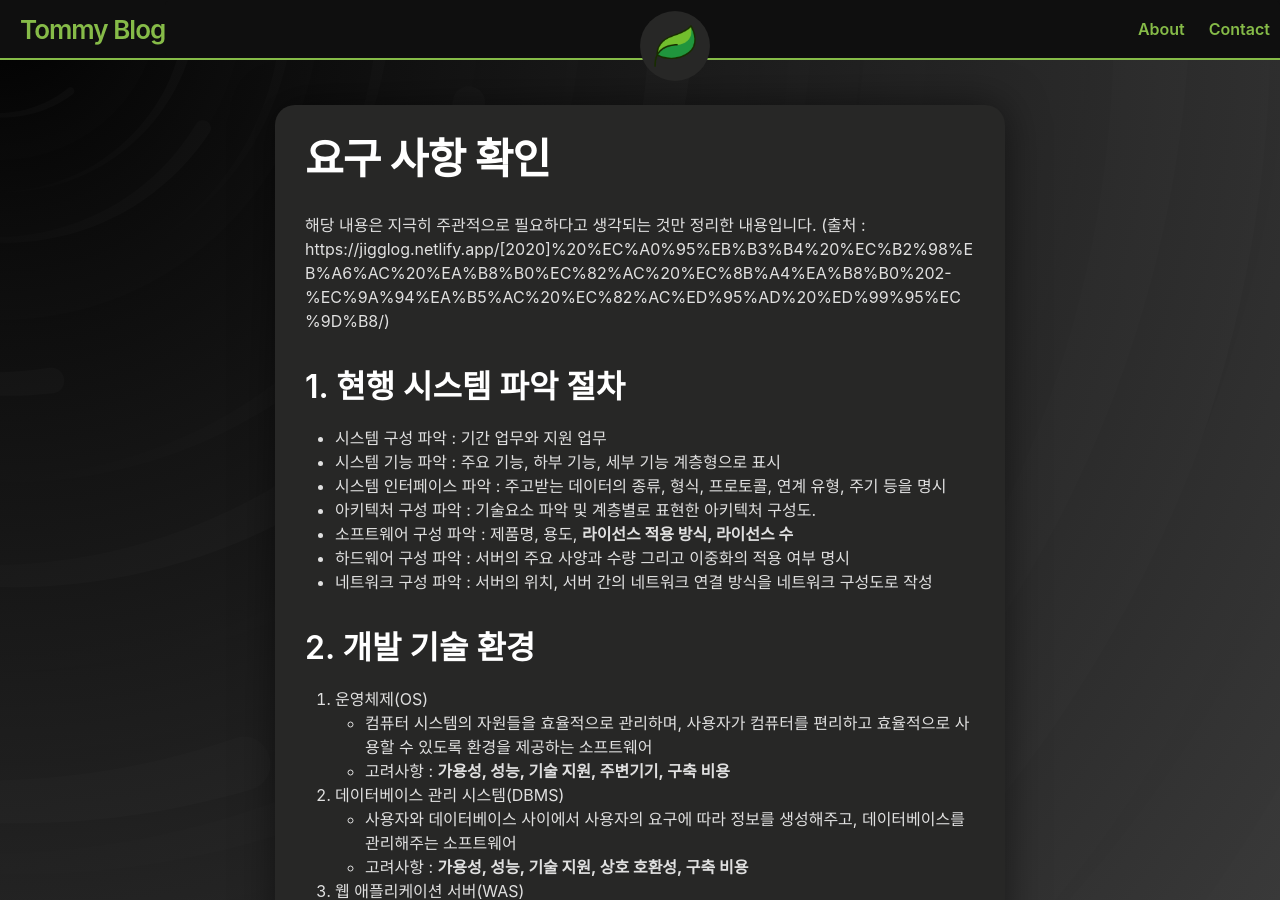
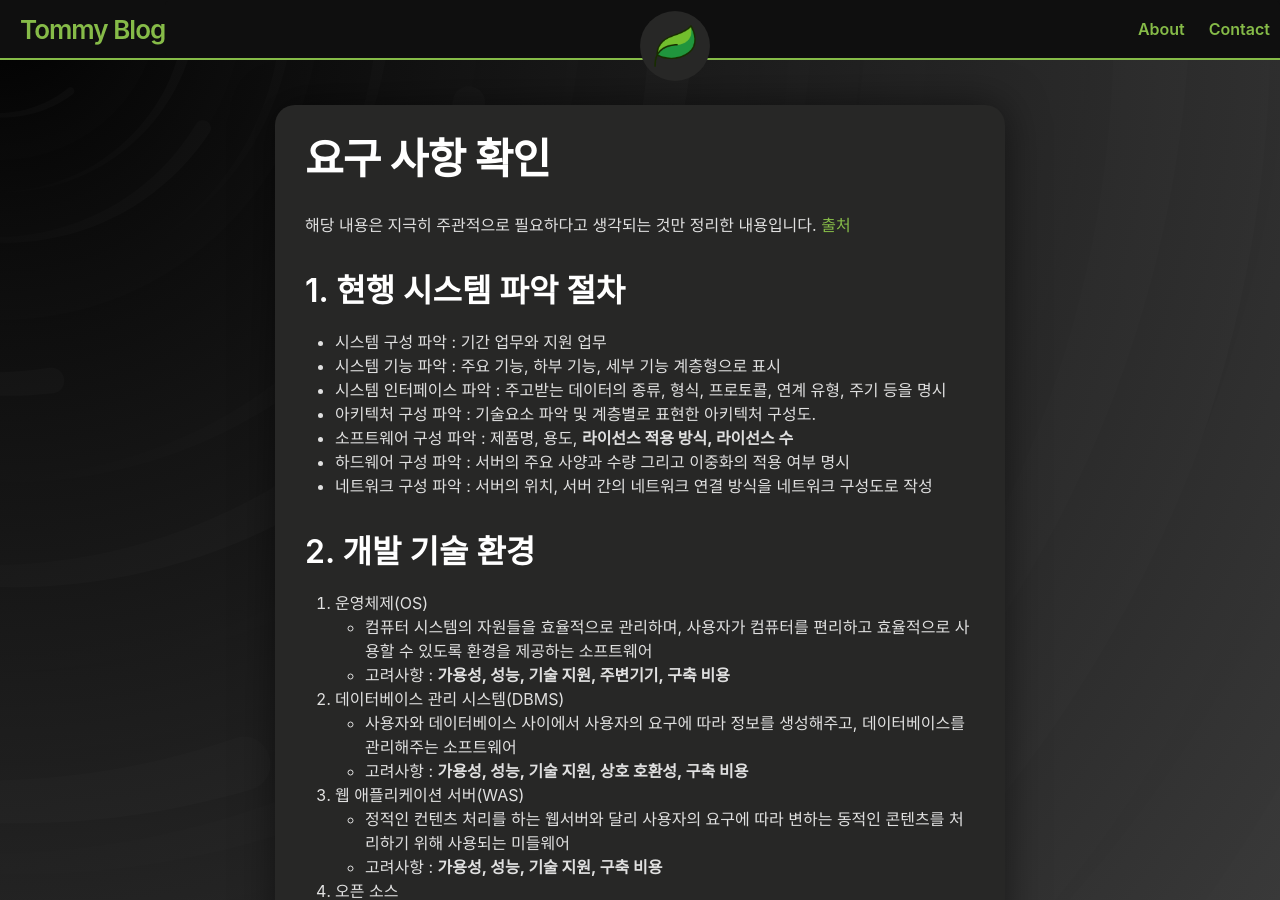
Before and after one commit to ainochi-kor/ainochi-kor.github.io, a Jekyll site: the page built from _posts/2021-03-29-요구 사항 확인.md, in a window 1280 px wide and 900 px high. Built offline with Jekyll 4.4.1, drawn with Linux system fonts in a browser that asks for light colours; a script that is not in the unit is left out.

Commit message:
update 요구 사항 확인

```diff
--- a/_posts/2021-03-29-요구 사항 확인.md
+++ b/_posts/2021-03-29-요구 사항 확인.md
@@ -4,7 +4,7 @@ author: Tommy Kang
 title: 요구 사항 확인
 ---
 해당 내용은 지극히 주관적으로 필요하다고 생각되는 것만 정리한 내용입니다.
-(출처 : https://jigglog.netlify.app/[2020]%20%EC%A0%95%EB%B3%B4%20%EC%B2%98%EB%A6%AC%20%EA%B8%B0%EC%82%AC%20%EC%8B%A4%EA%B8%B0%202-%EC%9A%94%EA%B5%AC%20%EC%82%AC%ED%95%AD%20%ED%99%95%EC%9D%B8/)
+[출처](https://jigglog.netlify.app/[2020]%20%EC%A0%95%EB%B3%B4%20%EC%B2%98%EB%A6%AC%20%EA%B8%B0%EC%82%AC%20%EC%8B%A4%EA%B8%B0%202-%EC%9A%94%EA%B5%AC%20%EC%82%AC%ED%95%AD%20%ED%99%95%EC%9D%B8/)
 
 ## 1. 현행 시스템 파악 절차
 - 시스템 구성 파악 : 기간 업무와 지원 업무
```
